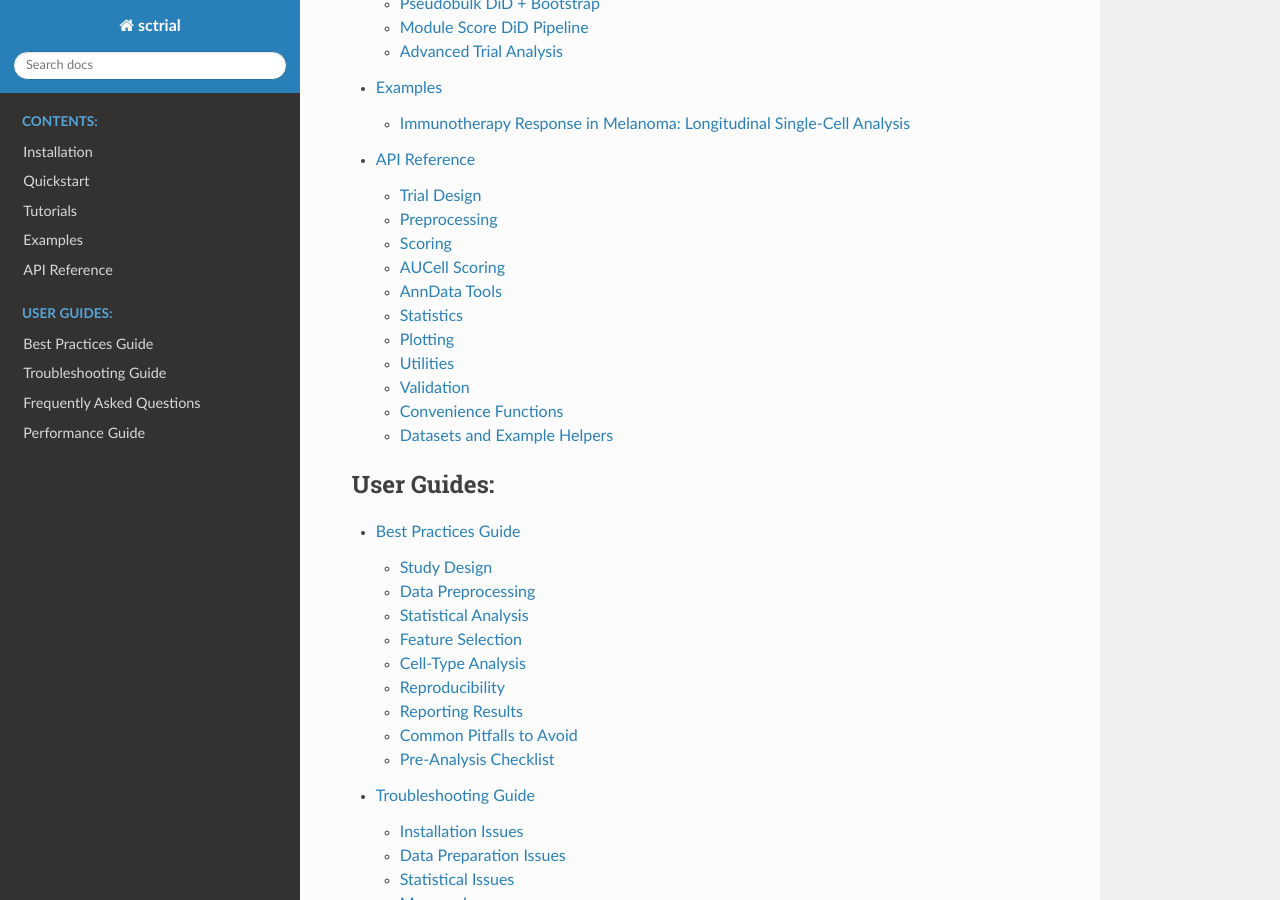
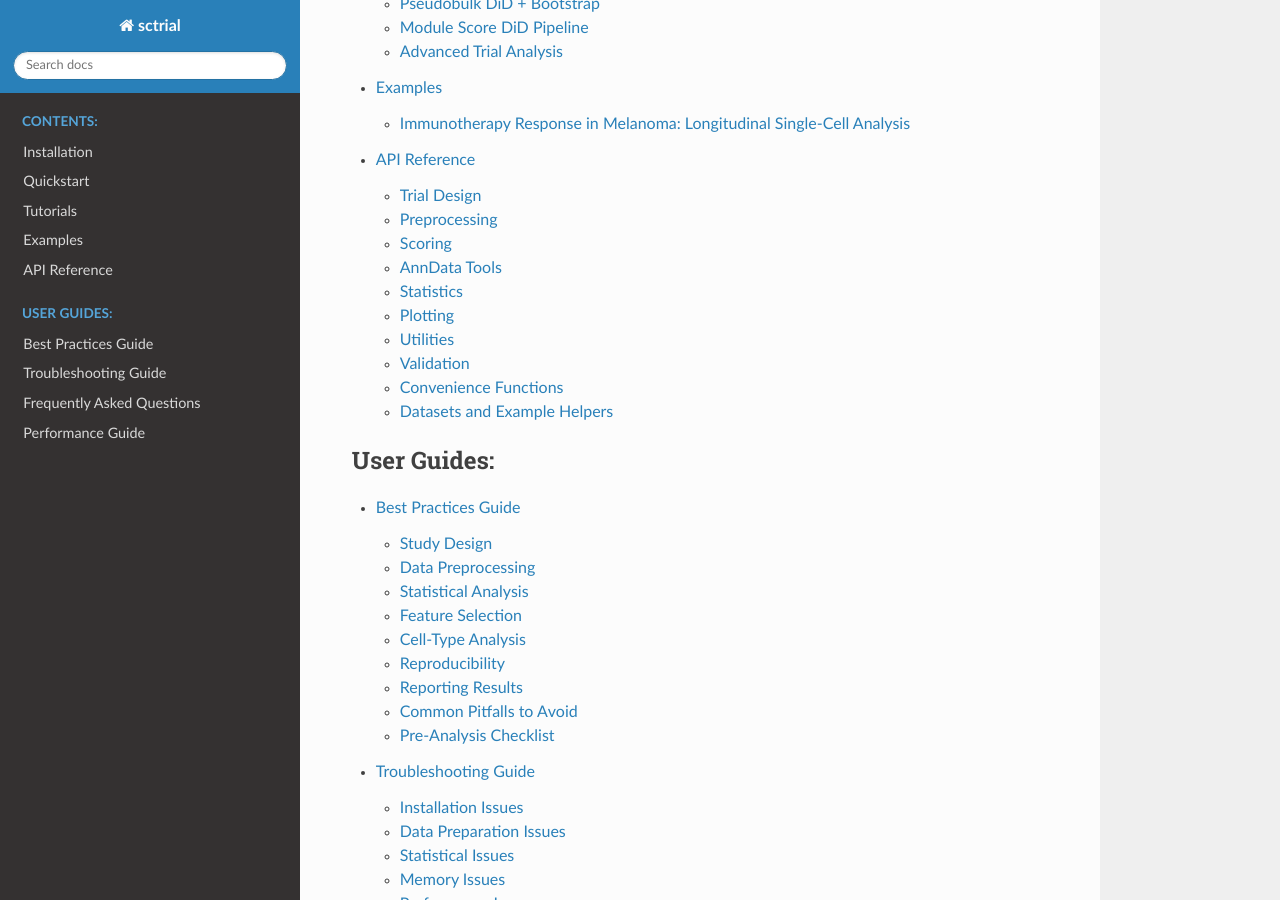
Before and after one commit to TheOmarLab/sctrial, a Sphinx documentation site: the page built from docs/source/index.rst, in a window 1280 px wide and 900 px high, scrolled down 612 px. Built offline with Sphinx 7.4.7 and the Read the Docs theme 3.1.0, drawn with Linux system fonts in a browser that asks for light colours; pages that are not in the unit, such as notebooks, are missing from menus.

Commit message:
Remove redundant AUCell API section

```diff
--- a/docs/source/api.rst
+++ b/docs/source/api.rst
@@ -15,12 +15,6 @@ Preprocessing
 
 Scoring
 -------
-.. automodule:: sctrial.scoring
-   :members:
-   :undoc-members:
-
-AUCell Scoring
---------------
 .. automodule:: sctrial.scoring
    :members:
    :undoc-members:
```
